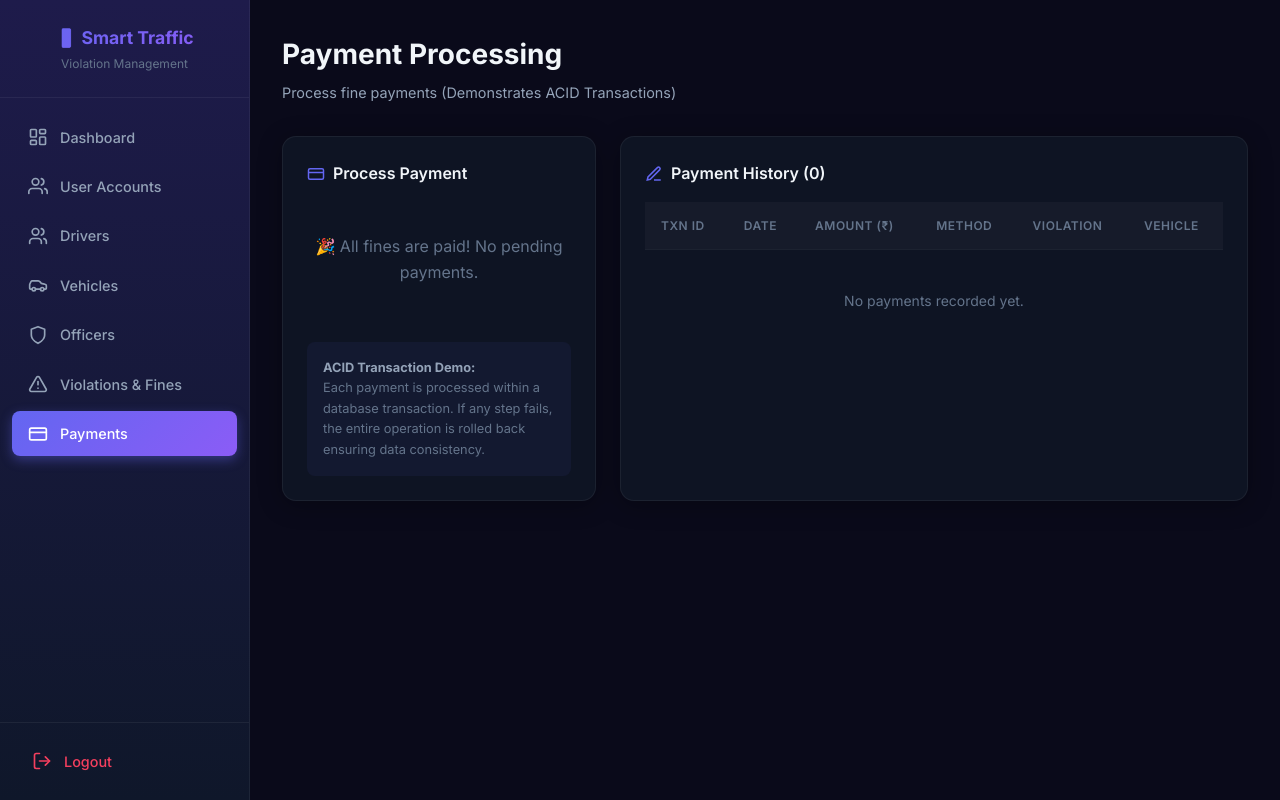
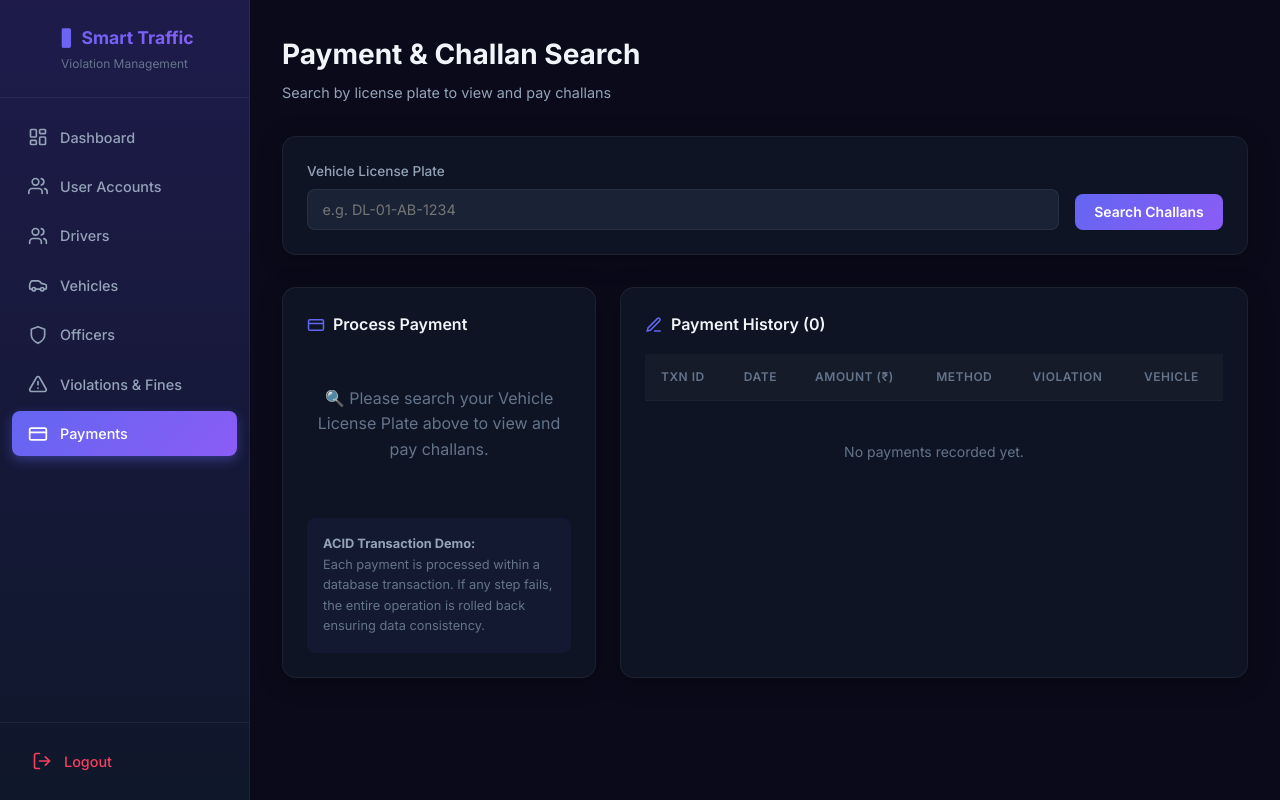
Before and after one commit to ravi27yadav/smart-traffic-management, a Flask app: page /payments in a window 1280 px wide. Run offline with Flask 3, Linux system fonts and the light colour scheme; a user stored in the database is signed in.

Commit message:
Add Challan Search feature for users

```diff
--- a/app.py
+++ b/app.py
@@ -321,7 +321,6 @@ def violations():
                            vehicles=Vehicle.query.all(), officers=TrafficOfficer.query.all(),
                            fine_amounts=FINE_AMOUNTS)
 
-# Payment processing with transactional safety
 @app.route('/payments', methods=['GET', 'POST'])
 @login_required
 def payments():
@@ -346,9 +345,27 @@ def payments():
             flash(f'Transaction failed: {str(e)}', 'danger')
         return redirect(url_for('payments'))
 
-    unpaid = Fine.query.filter(Fine.status != 'Paid').all()
-    all_payments = Payment.query.order_by(Payment.date_paid.desc()).all()
-    return render_template('payments.html', unpaid_fines=unpaid, payments=all_payments)
+    search_plate = request.args.get('search_plate', '')
+
+    unpaid_query = Fine.query.filter(Fine.status != 'Paid')
+    payments_query = Payment.query.order_by(Payment.date_paid.desc())
+    violations_query = Violation.query.order_by(Violation.date_time.desc())
+
+    if search_plate:
+        unpaid_query = unpaid_query.join(Violation).join(Vehicle).filter(Vehicle.license_plate.ilike(f'%{search_plate}%'))
+        payments_query = payments_query.join(Fine).join(Violation).join(Vehicle).filter(Vehicle.license_plate.ilike(f'%{search_plate}%'))
+        violations_query = violations_query.join(Vehicle).filter(Vehicle.license_plate.ilike(f'%{search_plate}%'))
+    elif current_user.role != 'admin':
+        # Normal users must search a plate to see anything
+        unpaid_query = unpaid_query.filter(False)
+        payments_query = payments_query.filter(False)
+
+    unpaid = unpaid_query.all()
+    all_payments = payments_query.all()
+    all_violations = violations_query.all() if search_plate else []
+
+    return render_template('payments.html', unpaid_fines=unpaid, payments=all_payments,
+                           search_plate=search_plate, violations=all_violations)
 
 # App entry point
 if __name__ == '__main__':
--- a/templates/payments.html
+++ b/templates/payments.html
@@ -2,8 +2,55 @@
 {% block title %}Payments - Smart Traffic System{% endblock %}
 {% block content %}
 <div class="page-header fade-in">
-    <div><h1>Payment Processing</h1><p>Process fine payments (Demonstrates ACID Transactions)</p></div>
+    <div><h1>Payment & Challan Search</h1><p>Search by license plate to view and pay challans</p></div>
 </div>
+
+<div class="card fade-in" style="margin-bottom: 2rem;">
+    <form method="GET" action="{{ url_for('payments') }}" style="display: flex; gap: 1rem; align-items: flex-end;">
+        <div class="form-group" style="flex: 1; margin-bottom: 0;">
+            <label for="search_plate">Vehicle License Plate</label>
+            <input type="text" id="search_plate" name="search_plate" value="{{ search_plate }}" class="form-control" placeholder="e.g. DL-01-AB-1234">
+        </div>
+        <button type="submit" class="btn btn-primary" style="padding: 0.6rem 1.2rem;">Search Challans</button>
+        {% if search_plate %}
+        <a href="{{ url_for('payments') }}" class="btn btn-danger" style="padding: 0.6rem 1.2rem; text-decoration: none;">Clear</a>
+        {% endif %}
+    </form>
+</div>
+
+{% if search_plate %}
+<div class="card fade-in" style="margin-bottom: 2rem;">
+    <div class="card-title">
+        <svg xmlns="http://www.w3.org/2000/svg" width="18" height="18" viewBox="0 0 24 24" fill="none" stroke="currentColor" stroke-width="2"><path d="M14 2H6a2 2 0 0 0-2 2v16a2 2 0 0 0 2 2h12a2 2 0 0 0 2-2V8z"/><polyline points="14 2 14 8 20 8"/><line x1="16" y1="13" x2="8" y2="13"/><line x1="16" y1="17" x2="8" y2="17"/><polyline points="10 9 9 9 8 9"/></svg>
+        Challans for Vehicle: {{ search_plate }} ({{ violations|length }})
+    </div>
+    <div class="table-wrapper">
+        <table>
+            <thead><tr><th>Challan ID</th><th>Date & Time</th><th>Type</th><th>Location</th><th>Fine Amount</th><th>Status</th></tr></thead>
+            <tbody>
+                {% for v in violations %}
+                <tr>
+                    <td>#{{ v.violation_id }}</td>
+                    <td>{{ v.date_time.strftime('%d %b %Y %H:%M') }}</td>
+                    <td>{{ v.violation_type }}</td>
+                    <td>{{ v.location }}</td>
+                    <td>₹{{ "{:,.0f}".format(v.fine.amount) }}</td>
+                    <td>
+                        {% if v.fine.status == 'Paid' %}
+                            <span class="badge badge-paid">Paid</span>
+                        {% else %}
+                            <span class="badge badge-unpaid">Unpaid</span>
+                        {% endif %}
+                    </td>
+                </tr>
+                {% else %}
+                <tr><td colspan="6" class="empty-state">No challans found for this vehicle.</td></tr>
+                {% endfor %}
+            </tbody>
+        </table>
+    </div>
+</div>
+{% endif %}
 
 <div class="grid-3-1 fade-in">
     <div class="card">
@@ -44,7 +91,11 @@
         </form>
         {% else %}
         <div class="empty-state" style="padding: 2rem 0;">
-            <p>🎉 All fines are paid! No pending payments.</p>
+            {% if search_plate %}
+            <p>🎉 All fines are paid for {{ search_plate }}! No pending payments.</p>
+            {% else %}
+            <p>🔍 Please search your Vehicle License Plate above to view and pay challans.</p>
+            {% endif %}
         </div>
         {% endif %}
 
```
